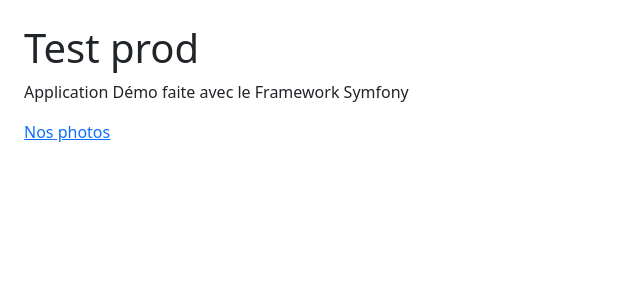
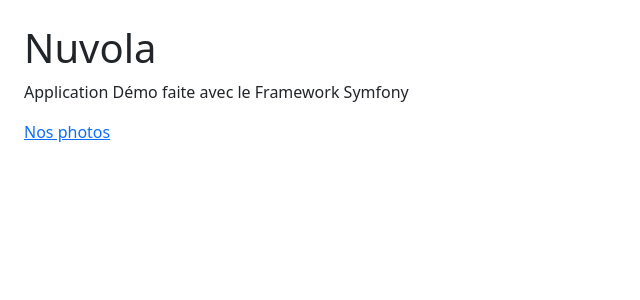
Before and after one commit to PierreCastets/ProjetFinal, a Symfony app: template templates/default/home.html.twig in a window 1280 px wide. Shown: the part 56-356 px from the top of the page, without its empty margins (0-640 px from the left). Run offline with Twig, Linux system fonts and the light colour scheme; the template is opened without the code that fills it, so the values that code supplies are empty; some libraries are stand-ins or nearby versions.

Commit message:
update base

```diff
--- a/templates/default/home.html.twig
+++ b/templates/default/home.html.twig
@@ -4,7 +4,7 @@
 
 {% block body %}
 
-<h1>Test prod</h1>
+<h1>Nuvola</h1>
 <p>Application Démo faite avec le Framework Symfony</p>
 <p>
   <a href="{{ path('photo') }}">Nos photos</a>
```
